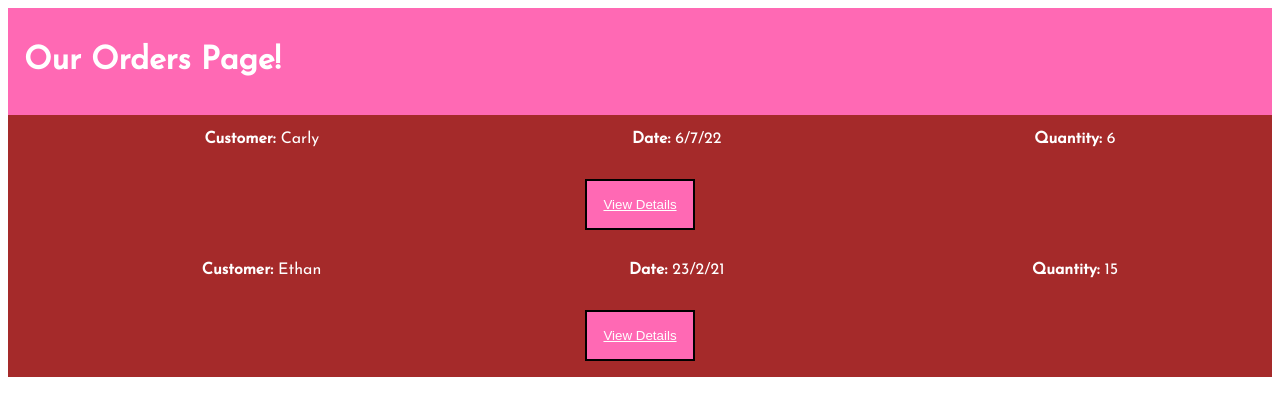
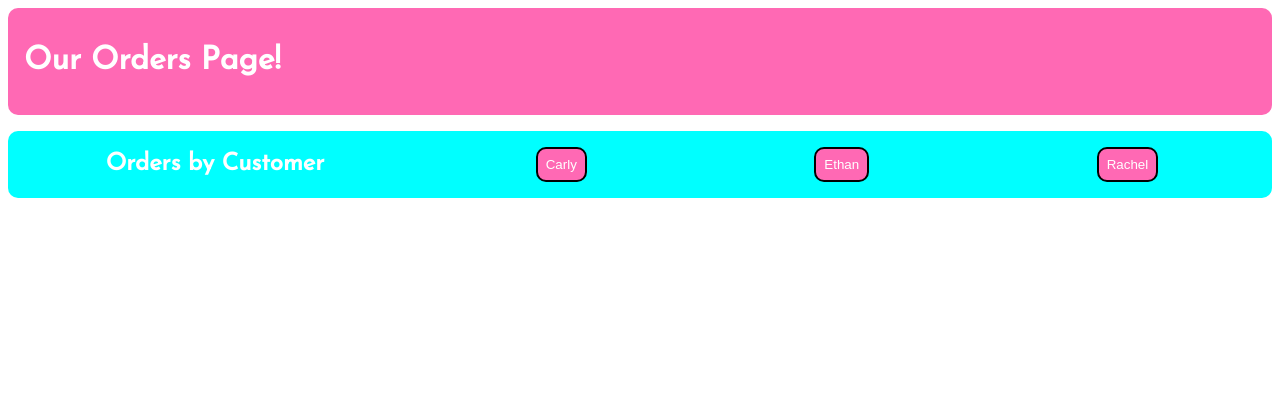
Before and after one commit to ethanBaird/flask_lab, a Flask app: page /orders in a window 1280 px wide. Shown: the top 416 px of the page. Run offline with Flask 2, Linux system fonts and the light colour scheme.

Commit message:
tidied up css on home page

```diff
--- a/models/order_list.py
+++ b/models/order_list.py
@@ -2,4 +2,5 @@ from models.order import Order
 
 order1 = Order("Carly", "6/7/22", 6)
 order2 = Order("Ethan", "23/2/21", 15)
-orders = [order1, order2]
+order3 = Order('Rachel', '15/04/22', 13)
+orders = [order1, order2, order3]
--- a/static/style.css
+++ b/static/style.css
@@ -6,11 +6,22 @@ header {
     background-color: hotpink;
     color: white;
     padding: 1rem;
+    border-radius: 10px;
 
 }
 
+h2 {
+    background-color: aqua;
+    color: white;
+}
+
 main {
-    background-color: brown;
+    display: flex;
+    justify-content: space-around;
+    align-items: center;
+    background-color: aqua;
+    margin: 1rem 0rem;
+    border-radius: 10px;
 }
 
 ul {
@@ -34,11 +45,18 @@ button {
     background-color: hotpink;
     border-style: solid;
     border-color: black;
-    padding: 1rem;
+    border-radius: 10px;
+    padding: 0.5rem;
 }
 
 a {
     display: flex;
     justify-content: center;
     color: white;
+    text-decoration: none;
 }
+
+a:hover {
+    color: aqua;
+    text-decoration: underline;
+}
--- a/templates/index.html
+++ b/templates/index.html
@@ -15,18 +15,12 @@
         <h1>Our Orders Page!</h1>
     </header>
     <main>
+        <h2>Orders by Customer</h2>
         {% for order in orders %}
-        <ul>
-            <li><p><b>Customer:</b> {{ order.customer_name }}</p></li>
-            <li><p><b>Date:</b> {{ order.order_date }}</p></li>
-            <li><p><b>Quantity: </b>{{ order.quantity }}</p></li>
-        </ul>
         <div class="button">
-            <button><a href="/orders/{{loop.index0}}">View Details</a></button>
+            <button><a href="/orders/{{loop.index0}}">{{ order.customer_name }}</a></button>
         </div>
-
-    {% endfor %}
+        {% endfor %}
     </main>
-
 </body>
 </html>
```
